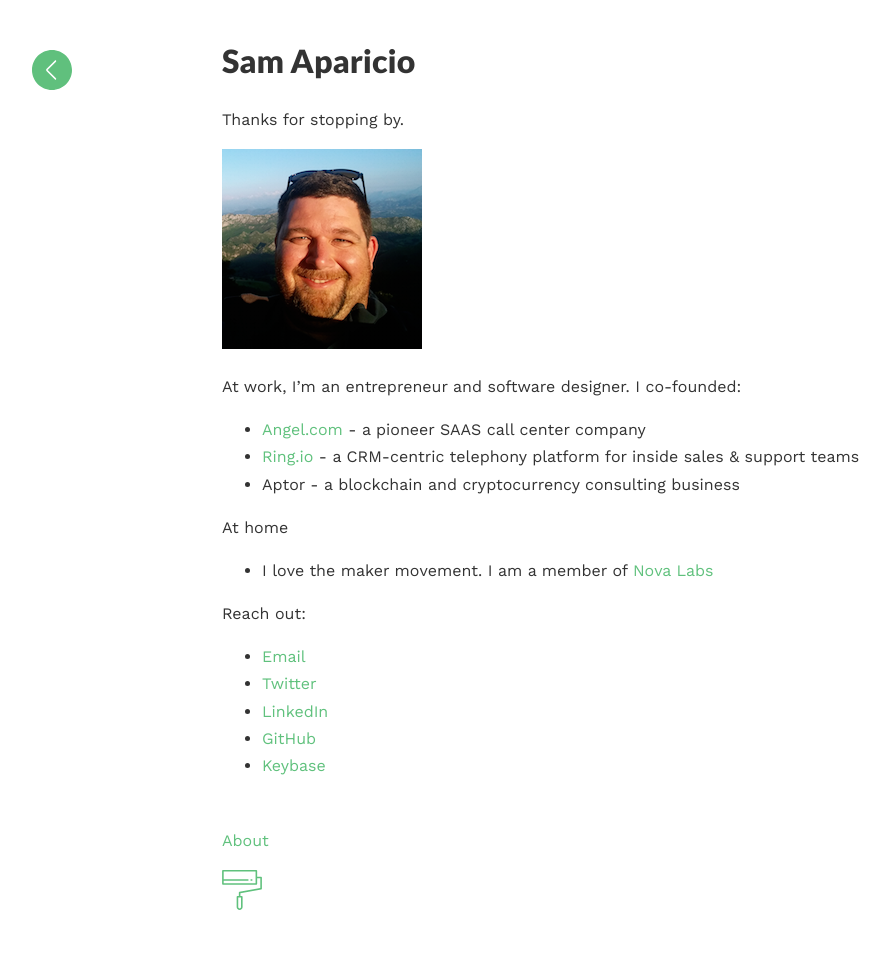
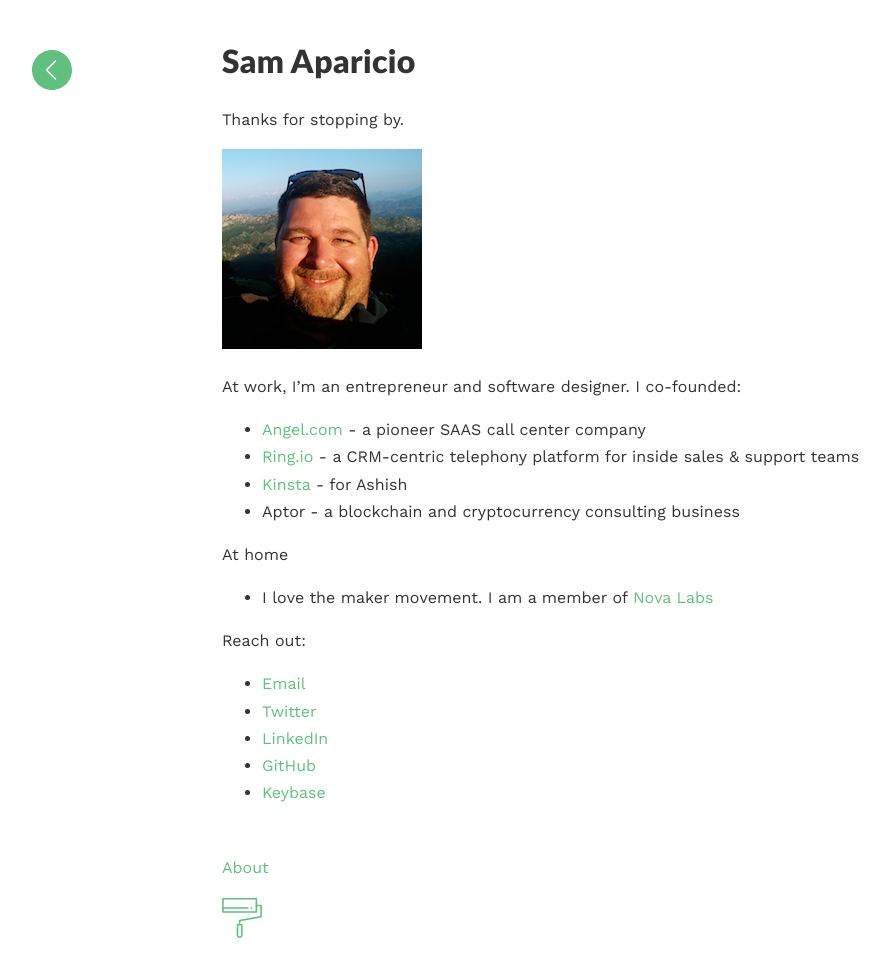
Before and after one commit to samaparicio/samaparicio.github.io, a Jekyll site: the page built from about.md, in a window 1280 px wide. Shown: the whole page, without its empty margins (18-908 px from the left). Built offline with Jekyll 4.4.1, drawn with Linux system fonts in a browser that asks for light colours; our own code applies the rules of GitHub Pages for plain Markdown files.

Commit message:
Update about.md

```diff
--- a/about.md
+++ b/about.md
@@ -13,6 +13,7 @@
 
    * [Angel.com](https://angel.com) - a pioneer SAAS call center company
    * [Ring.io](https://ring.io) - a CRM-centric telephony platform for inside sales & support teams
+   * [Kinsta](https://staging-ququjile.kinsta.cloud/) - for Ashish
    * Aptor - a blockchain and cryptocurrency consulting business
 
 At home
```
